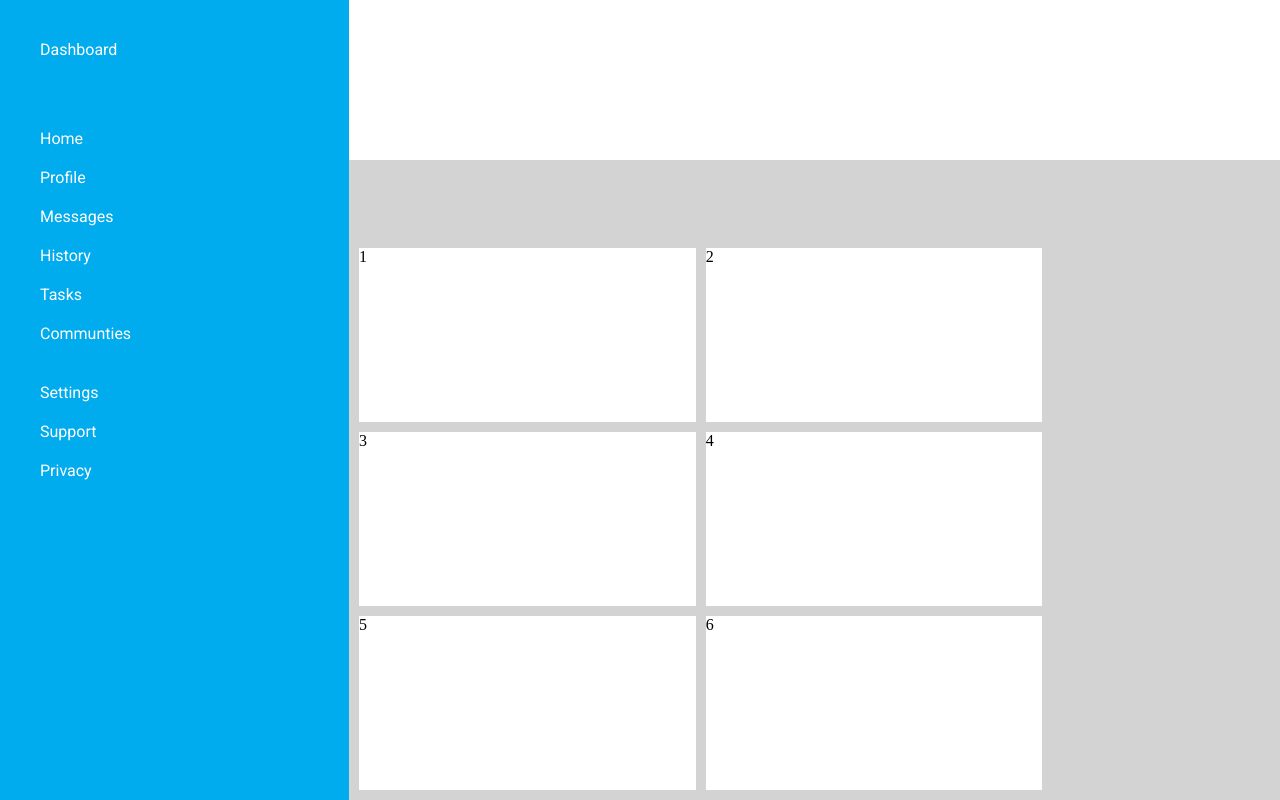
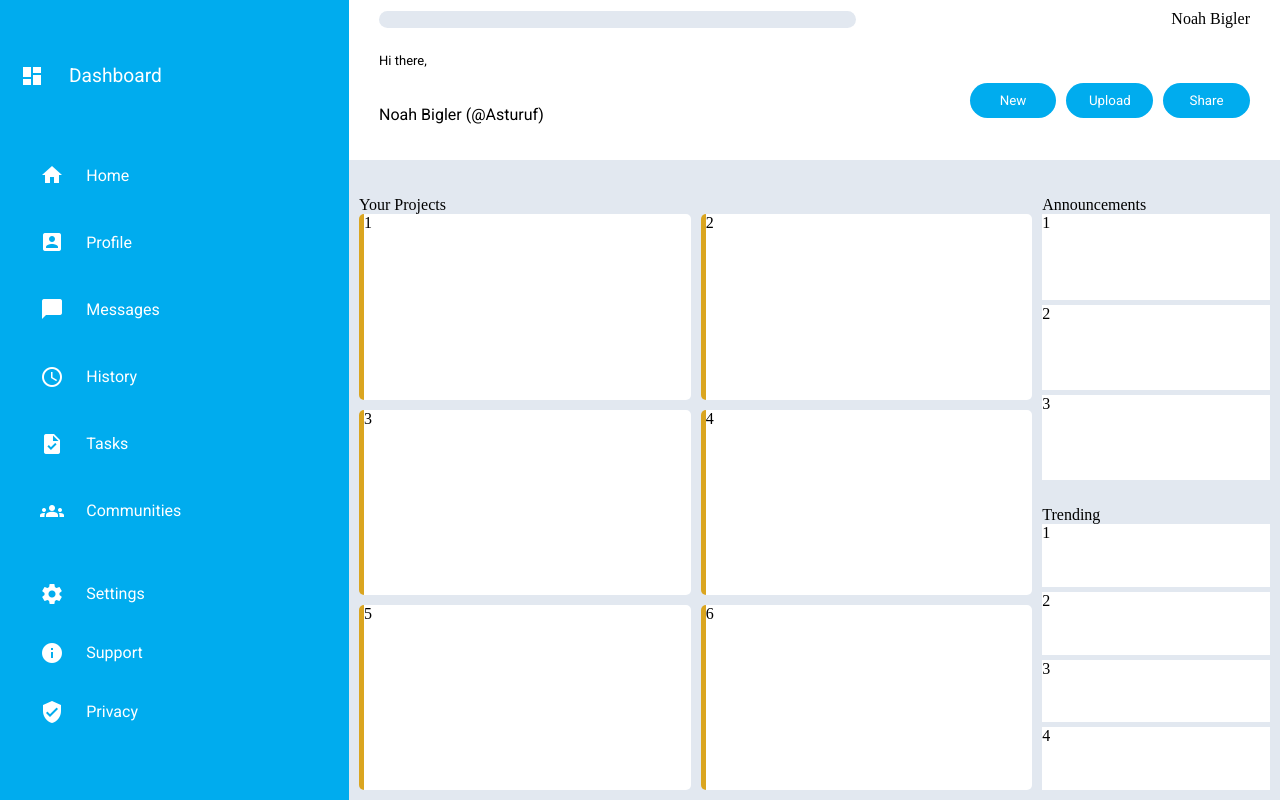
Before and after one commit to asturuf2/admin-dashboard, a website with bundled scripts: page index.html in a window 1280 px wide. Built offline with nearby package versions, Linux system fonts and the light colour scheme.

Commit message:
moments before I broke everything

```diff
--- a/index.html
+++ b/index.html
@@ -6,39 +6,98 @@
     <title>Document</title>
     <link rel="stylesheet" href="style.css">
     <script src = "script.js"></script>
+    <link href="https://fonts.googleapis.com/icon?family=Material+Icons"
+      rel="stylesheet">
 </head>
 <body>
     <div class="container">
         <div class="sidebar">
             <div class="page-title">
-                <!-- image -->
+                <span class="material-icons">dashboard</span>
                 <div class="dashboard">Dashboard</div>
             </div>
             <div class="page-path">
+                <div class="icon-container">
+                    <span class="material-icons">home</span>
                     <div class="path">Home</div>
+                </div>
+                <div class="icon-container">
+                    <span class="material-icons">account_box</span>
                     <div class="path">Profile</div>
+                </div>
+                <div class="icon-container">
+                    <span class="material-icons">chat_bubble</span>
                     <div class="path">Messages</div>
+                </div>
+                <div class="icon-container">
+                    <span class="material-icons">schedule</span>
                     <div class="path">History</div>
+                </div>
+                <div class="icon-container">
+                    <span class="material-icons">task</span>
                     <div class="path">Tasks</div>
-                <div class="path">Communties</div>
+                </div>
+                <div class="icon-container">
+                    <span class="material-icons">groups</span>
+                    <div class="path">Communities</div>
+                </div>
             </div>
             <div class="page-tech">
+                <div class="icon-container">
+                    <span class="material-icons">settings</span>
                     <div class="tech">Settings</div>
+                </div>
+                <div class="icon-container">
+                    <span class="material-icons">info</span>
                     <div class="tech">Support</div>
+                </div>
+                <div class="icon-container">
+                    <span class="material-icons">verified_user</span>
                     <div class="tech">Privacy</div>
                 </div>
             </div>
+        </div>
 
-        <div class="header"></div>
+        <div class="header">
+            <div class="search-bar">
+                <input type="text">
+            </div>
+            <div class="user-welcome">
+                <div class="welcome-message">Hi there,</div>
+                <div class="user-name">Noah Bigler (@Asturuf)</div>
+            </div>
+            <div class="user-profile">Noah Bigler</div>
+            <div class="user-button">
+                <button>New</button>
+                <button>Upload</button>
+                <button>Share</button>
+            </div>
+        </div>
 
         <div class="content">
-            <div class="content-grid">
-                <div class="card">1</div>
-                <div class="card">2</div>
-                <div class="card">3</div>
-                <div class="card">4</div>
-                <div class="card">5</div>
-                <div class="card">6</div>
+            <div class="project-title">Your Projects</div>
+            <div class="project-grid">
+                <div class="project-card">1</div>
+                <div class="project-card">2</div>
+                <div class="project-card">3</div>
+                <div class="project-card">4</div>
+                <div class="project-card">5</div>
+                <div class="project-card">6</div>
+            </div>
+
+            <div class="announcement-title">Announcements</div>
+            <div class="announcement-grid">
+                <div class="announcement-card">1</div>
+                <div class="announcement-card">2</div>
+                <div class="announcement-card">3</div>
+            </div>
+
+            <div class="trending-title">Trending</div>
+            <div class="trending-grid">
+                <div class="trending-card">1</div>
+                <div class="trending-card">2</div>
+                <div class="trending-card">3</div>
+                <div class="trending-card">4</div>
             </div>
         </div>
     </div>
--- a/style.css
+++ b/style.css
@@ -21,7 +21,7 @@ grid-template-rows:1fr 4fr;
     grid-column:1/2;
     grid-row:1/-1;
     display:grid;
-    grid-template-rows:0.5fr 1fr 1fr 1fr
+    /* grid-template-rows:0.5fr 1fr 1fr 1fr; */
 }
 
 .sidebar div {
@@ -33,35 +33,170 @@ grid-template-rows:1fr 4fr;
 
 .page-title{
     margin-top:20px;
+    display:grid;
+    align-items:center;
+    grid-template-columns: 1fr 10fr;
+    font-size:larger;
+}
+
+.page-path{
+    display:grid;
+    grid-template-rows:auto;
+}
+
+.icon-container{
+    display:grid;
+    grid-template-columns: 1fr 10fr;
+    align-items:center;
 }
 
 /* header */
 
 .header {
    grid-column:2/-1;
+   display:grid;
+   grid-template-columns: 2fr 1fr;
+   grid-template-rows:0.5fr 1fr;
+}
+
+.search-bar{
+    grid-column: 1/2;
+    grid-row:1/2;
+    margin-left: 30px;
+    margin-top:10px;
+}
+
+input{
+    width:80%;
+    border-radius:20px;
+    background-color: #e2e8f0;
+    border:none;
+}
+
+.user-welcome{
+    grid-column: 1/2;
+    grid-row: 2/3;
+    display:grid;
+    margin-left:30px;
+}
+
+.welcome-message{
+    font-size:small;
+    font-family:"Roboto";
+
+}
+
+.user-name{
+    font-family:"Roboto"
+}
+
+.user-profile{
+    grid-column: 2/3;
+    grid-row: 1/2;
+    text-align:right;
+    margin-right:30px;
+    margin-top:10px;
+}
+
+.user-button{
+    grid-column:2/3;
+    grid-row: 2/3;
+    display:grid;
+    grid-template-columns: 1fr 1fr 1fr;
+    gap:10px;
+    height:20%;
+    margin-top:30px;
+    margin-right:30px;
+}
+
+button{
+    background-color: #00acee;
+    color:white;
+    font-family:"Roboto";
+    border:none;
+    border-radius:20px;
+    padding:10px;
 }
 
 /* content */
 
 .content{
-    background-color: lightgrey;
+    background-color: #e2e8f0;
     grid-row:2/3;
     display: grid;
     grid-template-columns: 3fr 1fr;
-    grid-template-rows: 1fr 3fr 1fr 3fr;
+    grid-template-rows: 0.5fr 3fr 0.5fr 3fr;
     padding:10px;
 }
 
-.content-grid{
+/* project content */
+
+.project-title{
+    grid-column:1/2;
+    grid-row:1/2;
+}
+
+.project-grid{
     grid-row:2/5;
     grid-column:1/2;
     display:grid;
     grid-template-rows: 1fr 1fr 1fr;
     grid-template-columns: 1fr 1fr;;
     gap:10px;
+    margin-right:10px;
 }
 
-.card{
+.project-card{
     height:100%;
     background-color:white;
+    border-left: 5px goldenrod solid;
+    border-radius:5px;
 }
+
+.project-title{
+    grid-column:1/2;
+    grid-row:1/2;
+}
+
+/* announcement content  */
+
+.announcement-title{
+    grid-column:2/3;
+    grid-row:1/2;
+}
+
+.announcement-grid{
+    display:grid;
+    grid-template-rows: 1fr 1fr 1fr;
+    gap:5px;
+}
+
+.announcement-card{
+    height:100%;
+    background-color: white;
+}
+
+/* trending content */
+
+.trending-title{
+    grid-column: 2/3;
+    grid-row: 3/4;
+}
+
+.trending-grid{
+    display:grid;
+    grid-template-rows: 1fr 1fr 1fr 1fr;
+    gap: 5px;
+}
+
+.trending-card{
+    height:100%;
+    background-color: white;
+}
+
+
+/* general */
+
+.project-title, .announcement-title, .trending-title{
+    align-self:end;
+}
```
Lines whose indentation alone changed are shown as unchanged.
